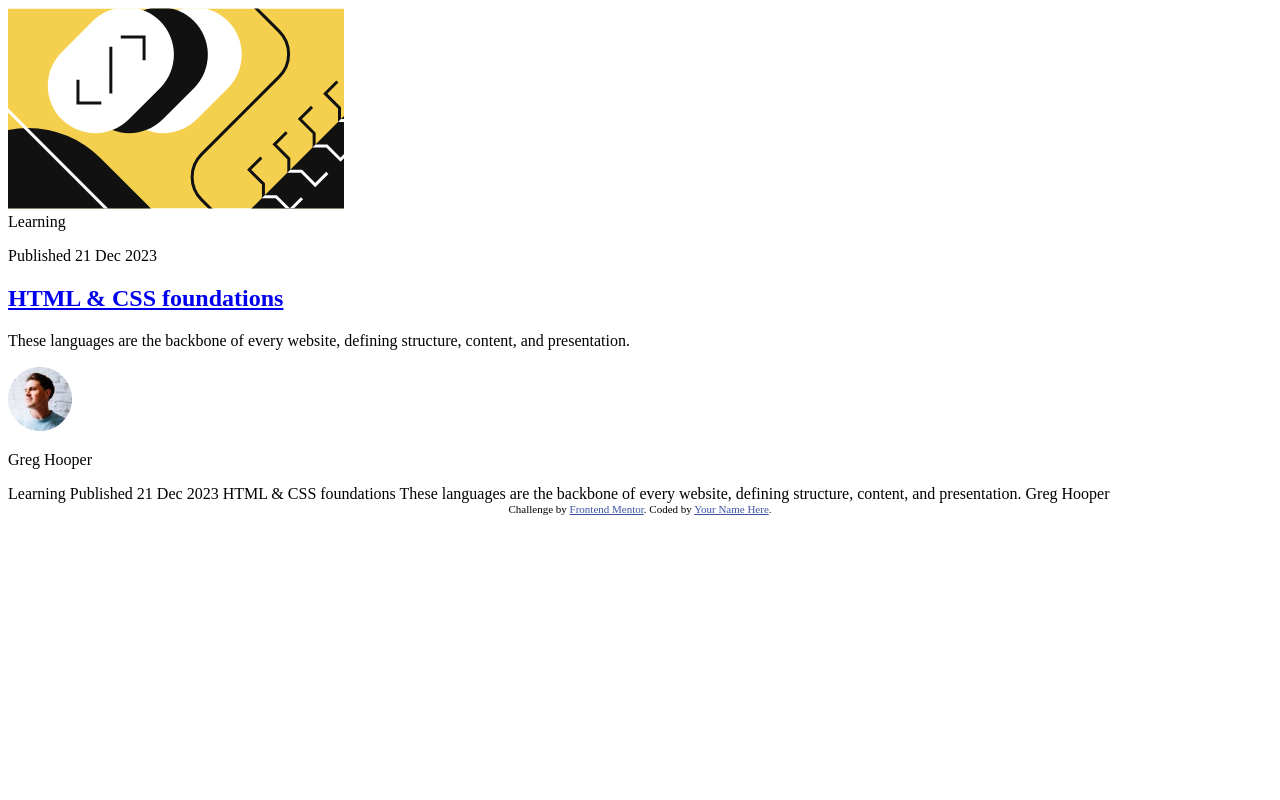
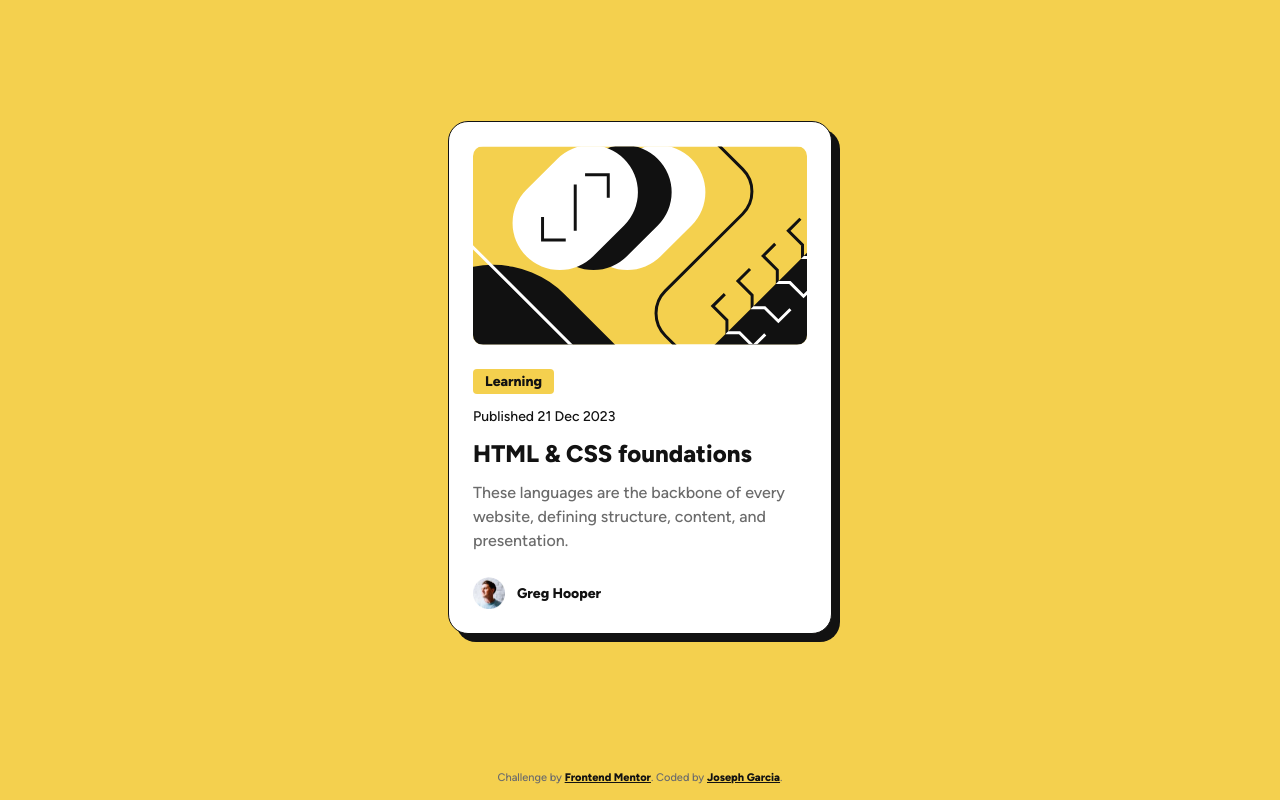
Before and after one commit to Neem3995/mentorChall, a plain HTML site: page blog-preview-card-main/index.html in a window 1280 px wide. Drawn offline with Linux system fonts and the light colour scheme.

Commit message:
Add files via upload

```diff
--- a/blog-preview-card-main/index.html
+++ b/blog-preview-card-main/index.html
@@ -13,17 +13,7 @@
     />
 
     <title>Frontend Mentor | Blog preview card</title>
-
-    <!-- Feel free to remove these styles or customise in your own stylesheet 👍 -->
-    <style>
-      .attribution {
-        font-size: 0.6875rem;
-        text-align: center;
-      }
-      .attribution a {
-        color: hsl(228, 45%, 44%);
-      }
-    </style>
+    <link rel="stylesheet" href="./style.css" />
   </head>
   <body>
     <main>
@@ -59,14 +49,10 @@
       </article>
     </main>
 
-    Learning Published 21 Dec 2023 HTML & CSS foundations These languages are
-    the backbone of every website, defining structure, content, and
-    presentation. Greg Hooper
-
     <footer class="attribution">
       Challenge by
       <a href="https://www.frontendmentor.io?ref=challenge">Frontend Mentor</a>.
-      Coded by <a href="#">Your Name Here</a>.
+      Coded by <a href="https://github.com/Neem3995">Joseph Garcia</a>.
     </footer>
   </body>
 </html>
--- /dev/null
+++ b/blog-preview-card-main/style.css
@@ -0,0 +1,142 @@
+@font-face {
+  font-family: "Figtree";
+  src: url("./assets/fonts/static/Figtree-Medium.ttf") format("truetype");
+  font-weight: 500;
+}
+
+@font-face {
+  font-family: "Figtree";
+  src: url("./assets/fonts/static/Figtree-ExtraBold.ttf") format("truetype");
+  font-weight: 800;
+}
+
+body {
+  font-family: "Figtree", sans-serif;
+  font-weight: 500;
+}
+
+* {
+  box-sizing: border-box;
+}
+
+body {
+  margin: 0;
+  min-height: 100vh;
+  background-color: hsl(47, 88%, 63%);
+  font-family: "Figtree", sans-serif;
+  font-weight: 500;
+
+  display: flex;
+  flex-direction: column;
+}
+
+main {
+  flex: 1;
+  display: flex;
+  justify-content: center;
+  align-items: center;
+  padding: 24px;
+}
+
+.blog-card {
+  width: 100%;
+  max-width: 384px;
+  background-color: hsl(0, 0%, 100%);
+  border: 1px solid hsl(0, 0%, 7%);
+  border-radius: 20px;
+  padding: 24px;
+  box-shadow: 8px 8px 0 hsl(0, 0%, 7%);
+}
+
+.card-image {
+  width: 100%;
+  display: block;
+  border-radius: 10px;
+}
+.card-content {
+  margin-top: 24px;
+}
+
+.category {
+  display: inline-block;
+  background-color: hsl(47, 88%, 63%);
+  color: hsl(0, 0%, 7%);
+  padding: 4px 12px;
+  border-radius: 4px;
+  font-size: 14px;
+  font-weight: 800;
+}
+
+.publish-date {
+  margin: 12px 0 0;
+  color: hsl(0, 0%, 7%);
+  font-size: 14px;
+  line-height: 1.5;
+}
+
+.card-title {
+  margin: 12px 0 0;
+  font-size: 24px;
+  line-height: 1.25;
+  font-weight: 800;
+}
+
+.card-title a {
+  color: hsl(0, 0%, 7%);
+  text-decoration: none;
+}
+
+.card-title a:hover,
+.card-title a:focus-visible {
+  color: hsl(47, 88%, 63%);
+}
+
+.card-title a:focus-visible {
+  outline: 2px solid hsl(0, 0%, 7%);
+  outline-offset: 4px;
+  border-radius: 2px;
+}
+
+.card-description {
+  margin: 12px 0 0;
+  color: hsl(0, 0%, 42%);
+  font-size: 16px;
+  line-height: 1.5;
+}
+
+.author {
+  margin-top: 24px;
+  display: flex;
+  align-items: center;
+  gap: 12px;
+}
+
+.author-avatar {
+  width: 32px;
+  height: 32px;
+}
+
+.author-name {
+  margin: 0;
+  color: hsl(0, 0%, 7%);
+  font-size: 14px;
+  font-weight: 800;
+}
+
+.attribution {
+  padding: 16px;
+  color: hsl(0, 0%, 42%);
+  font-size: 11px;
+  text-align: center;
+}
+
+.attribution a {
+  color: hsl(0, 0%, 7%);
+  font-weight: 800;
+}
+
+@media (max-width: 420px) {
+  .card-title {
+    font-size: 20px;
+  }
+}
```
